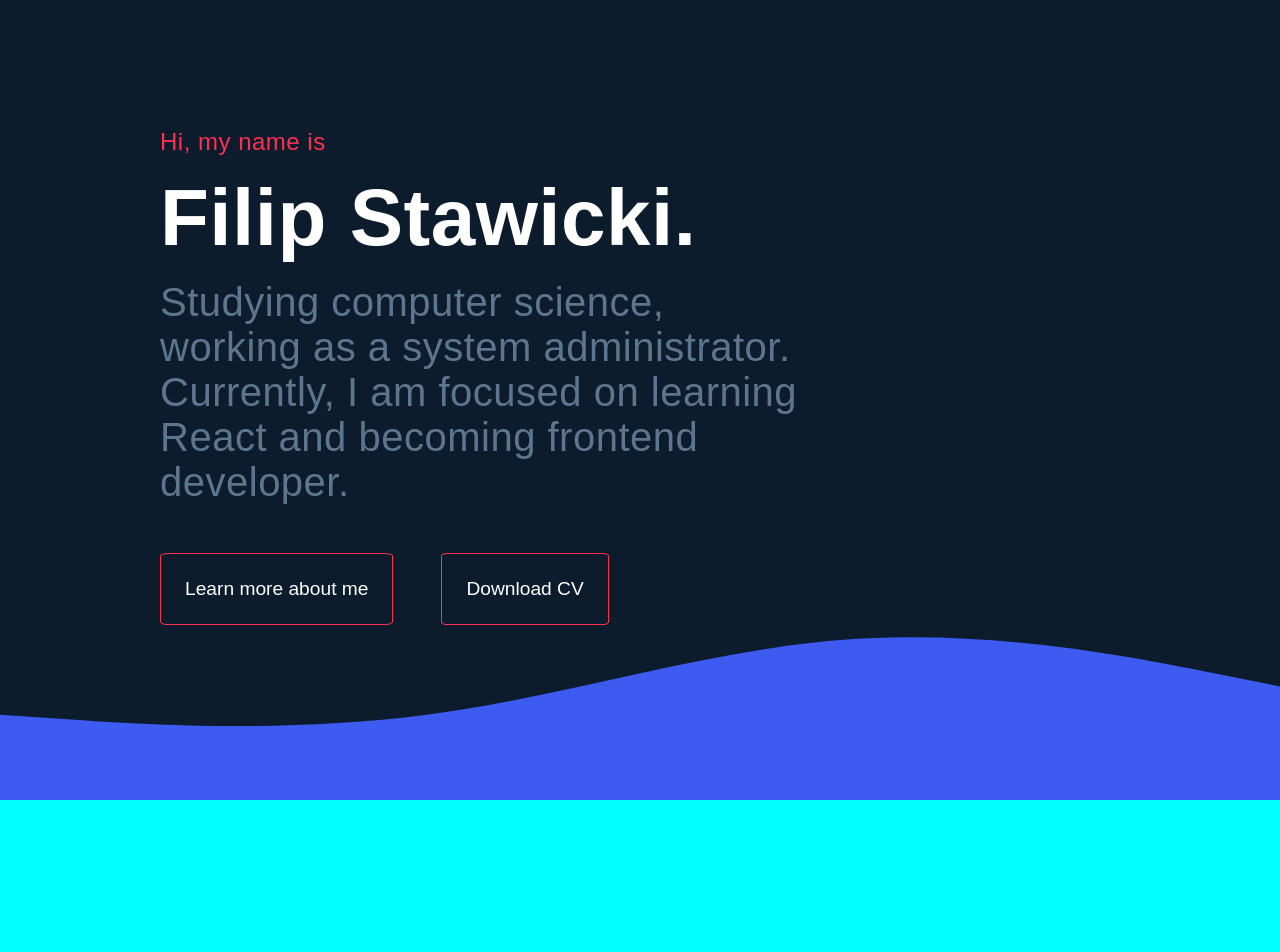
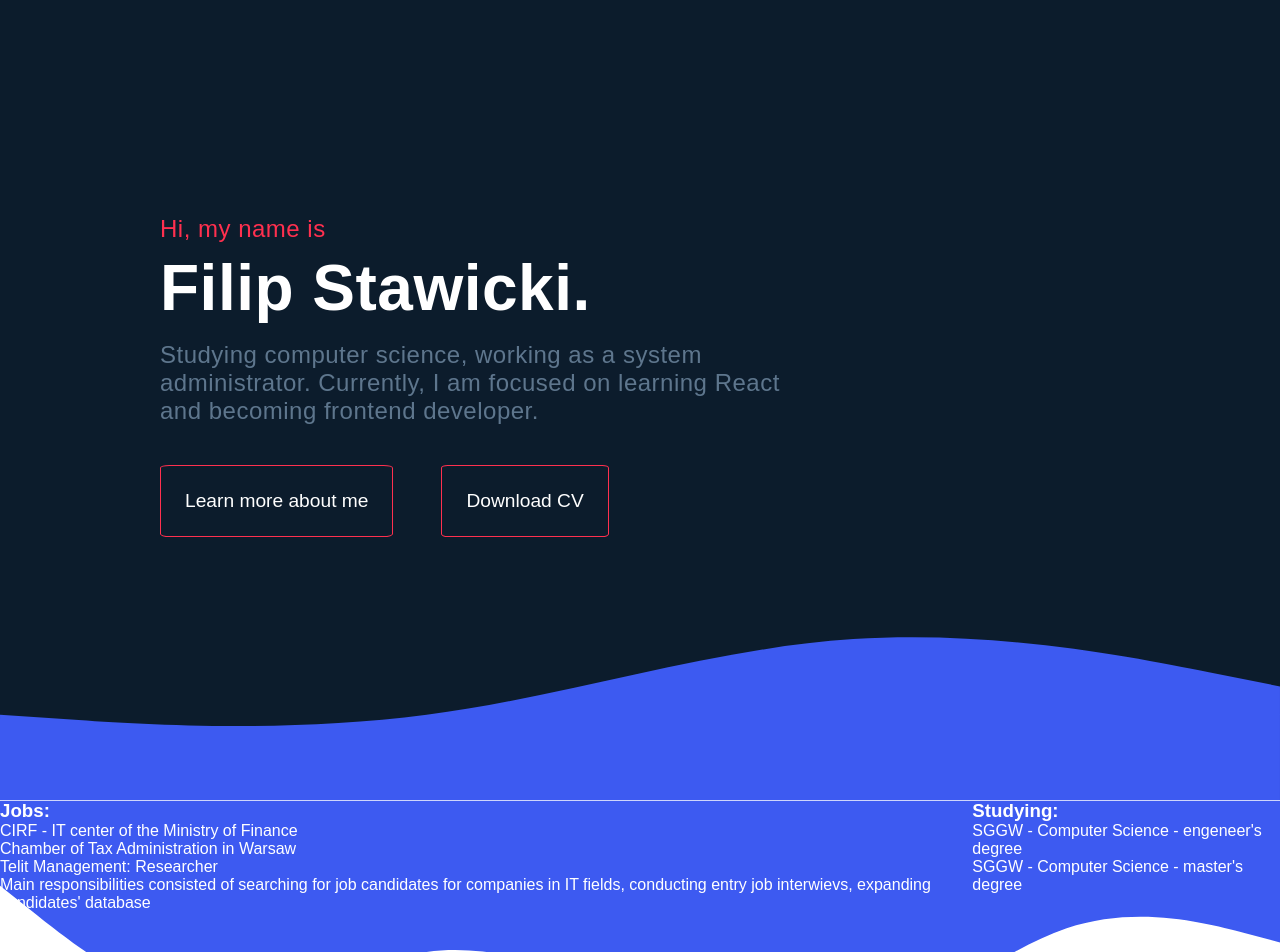
Before and after one commit to fstawicki/fstawicki_portfolio, a React (Create React App) app: page / in a window 1280 px wide. Shown: the top 952 px of the page. Built offline with nearby package versions, Linux system fonts and the light colour scheme.

Commit message:
styled heropage, working on about page

```diff
--- a/src/components/About.jsx
+++ b/src/components/About.jsx
@@ -1,11 +1,45 @@
-import React from 'react'
+import React, { Fragment } from 'react'
 import { StyledAbout } from './styles/About.styled'
+
+import wave2 from '../assets/images/waves/wave2.svg';
 
 const About = () => {
   return (
+    <Fragment>
+
     <StyledAbout>
-
+      <div className="wrapper">
+        <div className="jobsContainer">
+          <h3>Jobs:</h3>
+          <ul>
+            <li>
+              <p>CIRF - IT center of the Ministry of Finance</p>
+              <p className="date"></p>
+              <p></p>
+            </li>
+            <li>
+              <p>Chamber of Tax Administration in Warsaw</p>
+              <p className="date"></p>
+              <p></p>
+            </li>
+            <li>
+              <p>Telit Management: Researcher</p>
+              <p className="date"></p>
+              <p>Main responsibilities consisted of searching for job candidates for companies in IT fields, conducting entry job interwievs, expanding candidates' database</p>
+            </li>
+          </ul>
+        </div>
+        <div className="studyContainer">
+          <h3>Studying:</h3>
+          <ul>
+            <li>SGGW - Computer Science - engeneer's degree</li>
+            <li>SGGW - Computer Science - master's degree</li>
+          </ul>
+        </div>
+      </div>
+    <img className='waveIMG' src={wave2} role="presentation" alt=""/>
     </StyledAbout>
+    </Fragment>
   )
 }
 
--- a/src/components/styles/About.styled.jsx
+++ b/src/components/styles/About.styled.jsx
@@ -2,8 +2,24 @@ import styled from "styled-components";
 
 export const StyledAbout = styled.div`
 
-    height: 100vh;
-    background-color: aqua;
+    position: relative;
+
+    ul{
+        list-style: none;
+    }
+
+    .waveIMG{
+        transform: rotate(180deg);
+        position: absolute;
+        top: 0;
+        z-index: -1;
+    }
+
+    .wrapper{
+        z-index: 444;
+        display: flex;
+
+    }
 
 
 `
--- a/src/components/styles/HeroPage.styled.jsx
+++ b/src/components/styles/HeroPage.styled.jsx
@@ -90,5 +90,26 @@ export const StyledHeroPage = styled.div`
     }
 
 
+    @media (max-height: 1000px) {
+
+        .introText{
+            h1{
+                font-size: 4rem;
+            }
+
+            p{
+                font-size: 1.5rem;
+                margin-bottom: 0.5rem;
+            }
+
+            .accent{
+                font-size: 1.5rem;
+            }
+        }
+
+
+
+    }
+
 
 `
```
Also changed, not shown: src/assets/images/waves/wave2.svg (added), 1 other file (tests, documents, lock files or other folders).
